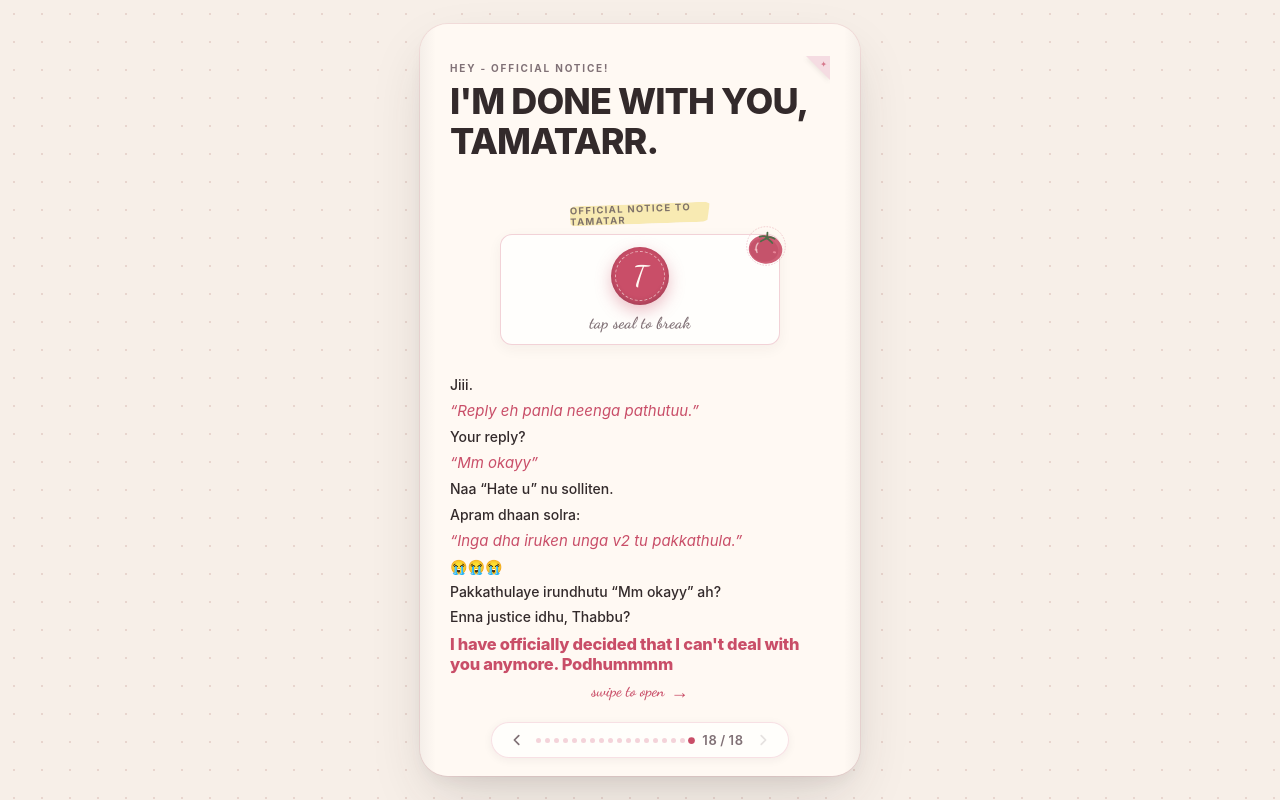
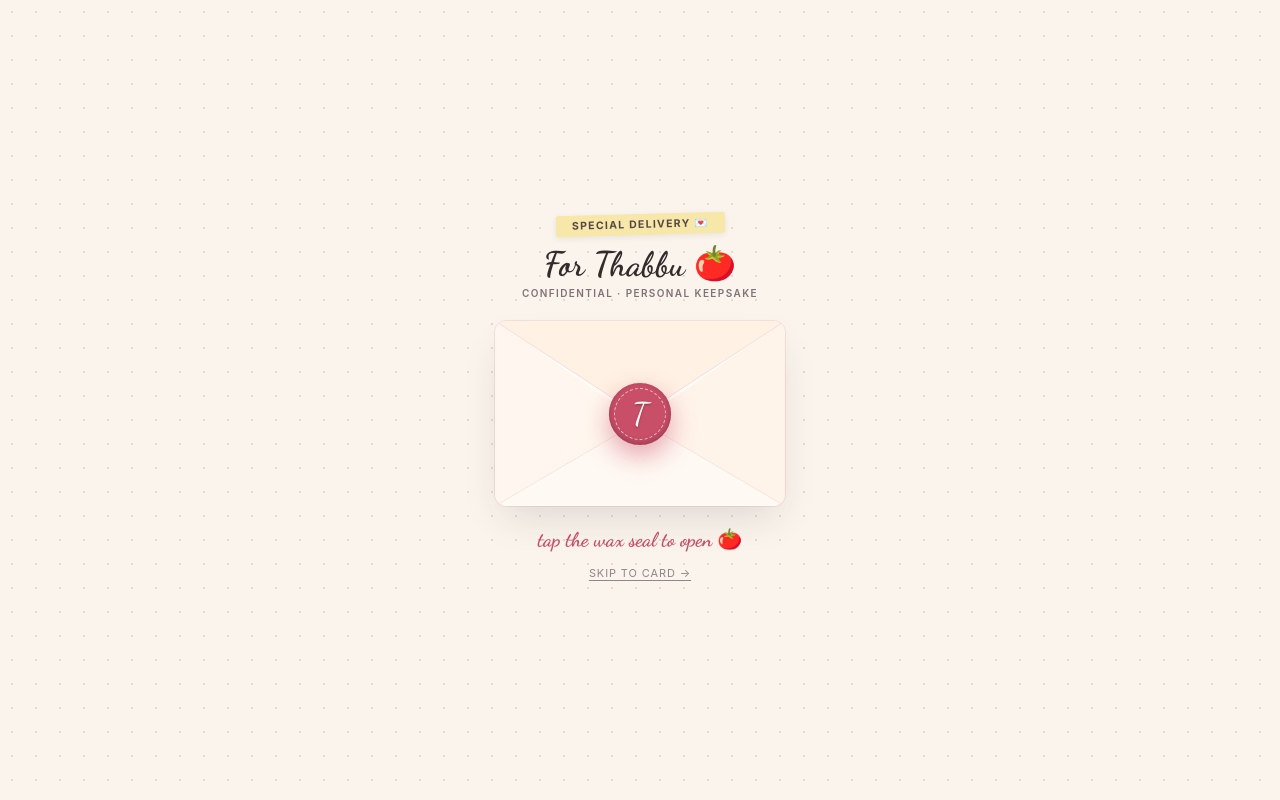
Before and after one commit to mohammed-arif-23/thabbu, a Next.js app: page / in a window 1280 px wide. Built offline with nearby package versions, Linux system fonts and the light colour scheme; a web font is replaced by a local one.

Commit message:
fix: butter-smooth envelope dissolve, remove layout collisions and frame stutter

```diff
--- a/app/globals.css
+++ b/app/globals.css
@@ -121,6 +121,22 @@ button:focus-visible {
   background: linear-gradient(to left, rgba(51, 42, 43, 0.05), transparent);
   pointer-events: none;
   z-index: 4;
+}
+
+/* Stage Container Base (Mobile) */
+.stage-wrapper {
+  width: 100vw;
+  height: 100vh;
+  height: 100dvh;
+  overflow: hidden;
+  position: relative;
+}
+
+.stage-frame {
+  width: 100%;
+  height: 100%;
+  position: relative;
+  overflow: hidden;
 }
 
 /* Desktop Presentation Container */
@@ -556,28 +572,32 @@ button:focus-visible {
 @keyframes editorialFadeUp {
   from {
     opacity: 0;
-    transform: translateY(12px);
+    transform: translate3d(0, 8px, 0);
   }
   to {
     opacity: 1;
-    transform: translateY(0);
+    transform: translate3d(0, 0, 0);
   }
 }
 
 .stagger-header {
-  animation: editorialFadeUp 0.55s cubic-bezier(0.16, 1, 0.3, 1) both;
+  animation: editorialFadeUp 0.45s cubic-bezier(0.16, 1, 0.3, 1) both;
+  will-change: opacity, transform;
 }
 
 .stagger-art {
-  animation: editorialFadeUp 0.65s cubic-bezier(0.16, 1, 0.3, 1) 0.12s both;
+  animation: editorialFadeUp 0.5s cubic-bezier(0.16, 1, 0.3, 1) 0.08s both;
+  will-change: opacity, transform;
 }
 
 .stagger-body {
-  animation: editorialFadeUp 0.7s cubic-bezier(0.16, 1, 0.3, 1) 0.22s both;
+  animation: editorialFadeUp 0.55s cubic-bezier(0.16, 1, 0.3, 1) 0.16s both;
+  will-change: opacity, transform;
 }
 
 .stagger-actions {
-  animation: editorialFadeUp 0.75s cubic-bezier(0.16, 1, 0.3, 1) 0.32s both;
+  animation: editorialFadeUp 0.6s cubic-bezier(0.16, 1, 0.3, 1) 0.24s both;
+  will-change: opacity, transform;
 }
 
 /* Floating Particles */
@@ -604,22 +624,7 @@ button:focus-visible {
 }
 
 .stage-frame {
-  transition: opacity 0.5s cubic-bezier(0.16, 1, 0.3, 1), transform 0.5s cubic-bezier(0.16, 1, 0.3, 1);
-}
-
-.stage-frame.card-revealed {
-  animation: cardSheetReveal 0.6s cubic-bezier(0.16, 1, 0.3, 1) both;
-}
-
-@keyframes cardSheetReveal {
-  0% {
-    opacity: 0.4;
-    transform: scale(0.96) translateY(12px);
-  }
-  100% {
-    opacity: 1;
-    transform: scale(1) translateY(0);
-  }
+  position: relative;
 }
 
 @keyframes fadeIn {
--- /dev/null
+++ b/components/EnvelopeEntrance.tsx
@@ -0,0 +1,295 @@
+'use client';
+
+import React, { useState } from 'react';
+import { spawnParticles } from './FloatingParticles';
+
+interface EnvelopeEntranceProps {
+  onOpen: () => void;
+}
+
+export function EnvelopeEntrance({ onOpen }: EnvelopeEntranceProps) {
+  const [isDismissing, setIsDismissing] = useState(false);
+  const [isRemoved, setIsRemoved] = useState(false);
+
+  const handleOpen = (e?: React.MouseEvent) => {
+    if (isDismissing || isRemoved) return;
+
+    if (e) {
+      spawnParticles(e, ['💌', '✨', '🍅', '❤️', '🌸']);
+    }
+
+    // 1. Immediately start smooth fade out (300ms)
+    setIsDismissing(true);
+
+    // 2. Notify parent and remove from DOM after fade completes
+    setTimeout(() => {
+      setIsRemoved(true);
+      onOpen();
+    }, 320);
+  };
+
+  const handleSkip = (e: React.MouseEvent) => {
+    e.stopPropagation();
+    setIsRemoved(true);
+    onOpen();
+  };
+
+  if (isRemoved) {
+    return null;
+  }
+
+  return (
+    <div
+      className="envelope-overlay"
+      style={{
+        position: 'fixed',
+        inset: 0,
+        zIndex: 9999,
+        backgroundColor: '#FAF4ED',
+        backgroundImage: 'radial-gradient(#E8D8CC 0.85px, transparent 0.85px)',
+        backgroundSize: '24px 24px',
+        display: 'flex',
+        flexDirection: 'column',
+        alignItems: 'center',
+        justifyContent: 'center',
+        padding: '20px',
+        transition: 'opacity 0.3s cubic-bezier(0.25, 1, 0.5, 1)',
+        opacity: isDismissing ? 0 : 1,
+        pointerEvents: isDismissing ? 'none' : 'auto',
+        willChange: 'opacity',
+      }}
+    >
+      <div
+        style={{
+          width: '100%',
+          maxWidth: '320px',
+          display: 'flex',
+          flexDirection: 'column',
+          alignItems: 'center',
+          margin: '0 auto',
+          userSelect: 'none',
+        }}
+      >
+        {/* 1. Header Area — Perfectly Above Envelope */}
+        <div
+          style={{
+            display: 'flex',
+            flexDirection: 'column',
+            alignItems: 'center',
+            textAlign: 'center',
+            marginBottom: '22px',
+          }}
+        >
+          {/* Washi Tape */}
+          <div
+            style={{
+              backgroundColor: '#F7E7A9',
+              padding: '4px 16px',
+              borderRadius: '2px',
+              boxShadow: '0 2px 6px rgba(51, 42, 43, 0.08)',
+              transform: 'rotate(-1.5deg)',
+              marginBottom: '10px',
+              display: 'inline-flex',
+              alignItems: 'center',
+              gap: '6px',
+            }}
+          >
+            <span
+              style={{
+                fontFamily: 'var(--font-sans)',
+                fontSize: '10.5px',
+                fontWeight: 700,
+                letterSpacing: '0.12em',
+                color: '#554749',
+                textTransform: 'uppercase',
+              }}
+            >
+              SPECIAL DELIVERY 💌
+            </span>
+          </div>
+
+          {/* Recipient Title */}
+          <h1
+            style={{
+              fontFamily: 'var(--font-cursive)',
+              fontSize: '34px',
+              color: 'var(--color-ink)',
+              margin: '0 0 3px 0',
+              lineHeight: 1.15,
+              fontWeight: 700,
+            }}
+          >
+            For Thabbu 🍅
+          </h1>
+
+          <span
+            style={{
+              fontFamily: 'var(--font-sans)',
+              fontSize: '10px',
+              letterSpacing: '0.14em',
+              textTransform: 'uppercase',
+              color: 'var(--color-muted-ink)',
+              fontWeight: 600,
+            }}
+          >
+            CONFIDENTIAL · PERSONAL KEEPSAKE
+          </span>
+        </div>
+
+        {/* 2. Realistic Stationery Envelope */}
+        <div
+          onClick={handleOpen}
+          role="button"
+          tabIndex={0}
+          onKeyDown={(e) => {
+            if (e.key === 'Enter' || e.key === ' ') {
+              e.preventDefault();
+              handleOpen();
+            }
+          }}
+          aria-label="Tap wax seal to open letter"
+          style={{
+            position: 'relative',
+            width: '290px',
+            height: '185px',
+            backgroundColor: '#FFFDF9',
+            borderRadius: '12px',
+            boxShadow:
+              '0 18px 40px -10px rgba(51, 42, 43, 0.15), 0 0 0 1px rgba(201, 78, 104, 0.12)',
+            cursor: 'pointer',
+            overflow: 'hidden',
+          }}
+        >
+          {/* Envelope Fold Geometry */}
+          <svg
+            viewBox="0 0 290 185"
+            fill="none"
+            xmlns="http://www.w3.org/2000/svg"
+            style={{
+              position: 'absolute',
+              inset: 0,
+              width: '100%',
+              height: '100%',
+              pointerEvents: 'none',
+            }}
+          >
+            {/* Left diagonal fold */}
+            <path d="M0 0 L145 100 L0 185 Z" fill="#FFF6EE" opacity="0.85" />
+            {/* Right diagonal fold */}
+            <path d="M290 0 L145 100 L290 185 Z" fill="#FFF3E8" opacity="0.85" />
+            {/* Bottom pocket */}
+            <path d="M0 185 L145 100 L290 185 Z" fill="#FFF9F3" />
+            <path
+              d="M0 185 L145 100 L290 185"
+              stroke="rgba(201, 78, 104, 0.12)"
+              strokeWidth="1"
+            />
+            {/* Top flap */}
+            <path d="M0 0 L145 95 L290 0 Z" fill="#FFF1E4" />
+            <path
+              d="M0 0 L145 95 L290 0"
+              stroke="rgba(201, 78, 104, 0.15)"
+              strokeWidth="1"
+            />
+          </svg>
+
+          {/* Center Wax Seal Stamp Button */}
+          <div
+            style={{
+              position: 'absolute',
+              top: '50%',
+              left: '50%',
+              transform: 'translate(-50%, -50%)',
+              zIndex: 10,
+              pointerEvents: 'none',
+            }}
+          >
+            <div
+              style={{
+                width: 60,
+                height: 60,
+                borderRadius: '50%',
+                backgroundColor: 'var(--color-cherry)',
+                boxShadow:
+                  '0 8px 20px rgba(201, 78, 104, 0.45), inset 0 -2px 6px rgba(0,0,0,0.25)',
+                display: 'flex',
+                alignItems: 'center',
+                justifyContent: 'center',
+                position: 'relative',
+                animation: isDismissing ? 'none' : 'sealPulse 2.4s infinite ease-in-out',
+                transform: isDismissing ? 'scale(0.92)' : 'scale(1)',
+                transition: 'transform 0.15s ease-out',
+              }}
+            >
+              <div
+                style={{
+                  position: 'absolute',
+                  inset: 5,
+                  borderRadius: '50%',
+                  border: '1.5px dashed rgba(255, 249, 243, 0.65)',
+                }}
+              />
+              <span
+                style={{
+                  color: '#FFF9F3',
+                  fontFamily: 'var(--font-calligraphy)',
+                  fontSize: '30px',
+                  lineHeight: 1,
+                  userSelect: 'none',
+                  textShadow: '0 1px 2px rgba(0,0,0,0.3)',
+                }}
+              >
+                T
+              </span>
+            </div>
+          </div>
+        </div>
+
+        {/* 3. Bottom Guidance & Skip */}
+        <div
+          style={{
+            marginTop: '22px',
+            textAlign: 'center',
+            display: 'flex',
+            flexDirection: 'column',
+            alignItems: 'center',
+            gap: '8px',
+          }}
+        >
+          <span
+            style={{
+              fontFamily: 'var(--font-cursive)',
+              fontSize: '20px',
+              color: 'var(--color-cherry)',
+              fontWeight: 700,
+              lineHeight: 1.2,
+            }}
+          >
+            {isDismissing ? 'Opening letter...' : 'tap the wax seal to open 🍅'}
+          </span>
+
+          <button
+            type="button"
+            onClick={handleSkip}
+            style={{
+              background: 'none',
+              border: 'none',
+              fontFamily: 'var(--font-sans)',
+              fontSize: '11px',
+              letterSpacing: '0.08em',
+              textTransform: 'uppercase',
+              color: 'var(--color-muted-ink)',
+              cursor: 'pointer',
+              padding: '6px 12px',
+              textDecoration: 'underline',
+              textUnderlineOffset: '3px',
+              opacity: 0.85,
+            }}
+          >
+            skip to card →
+          </button>
+        </div>
+      </div>
+    </div>
+  );
+}
--- a/components/GreetingCard.tsx
+++ b/components/GreetingCard.tsx
@@ -1,11 +1,14 @@
 'use client';
 
-import React from 'react';
+import React, { useState } from 'react';
 import { StoryTrack } from './StoryTrack';
 import { PaperTexture } from './doodles/Doodles';
+import { EnvelopeEntrance } from './EnvelopeEntrance';
 import { FloatingParticles } from './FloatingParticles';
 
 export function GreetingCard() {
+  const [isOpen, setIsOpen] = useState(false);
+
   return (
     <div className="stage-wrapper">
       <FloatingParticles />
@@ -13,6 +16,7 @@ export function GreetingCard() {
         <PaperTexture />
         <StoryTrack />
       </div>
+      {!isOpen && <EnvelopeEntrance onOpen={() => setIsOpen(true)} />}
     </div>
   );
 }
```
